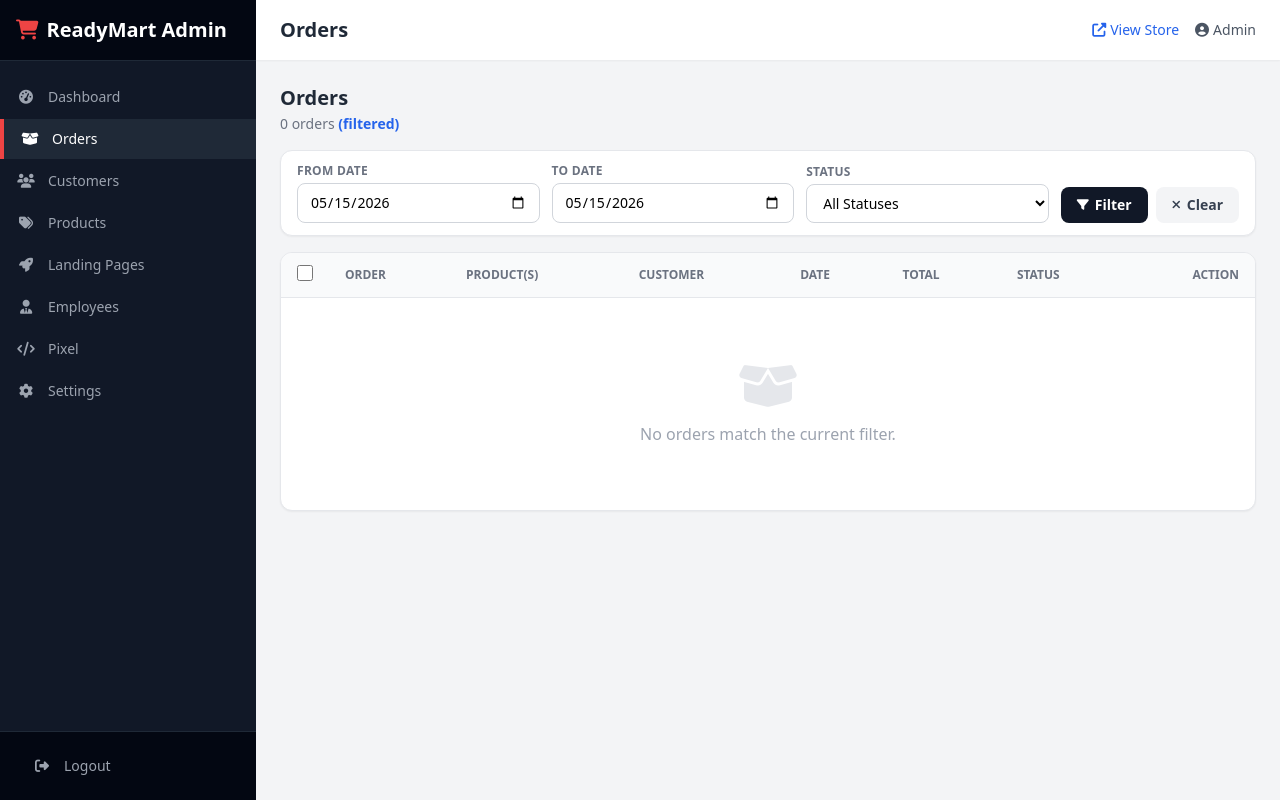
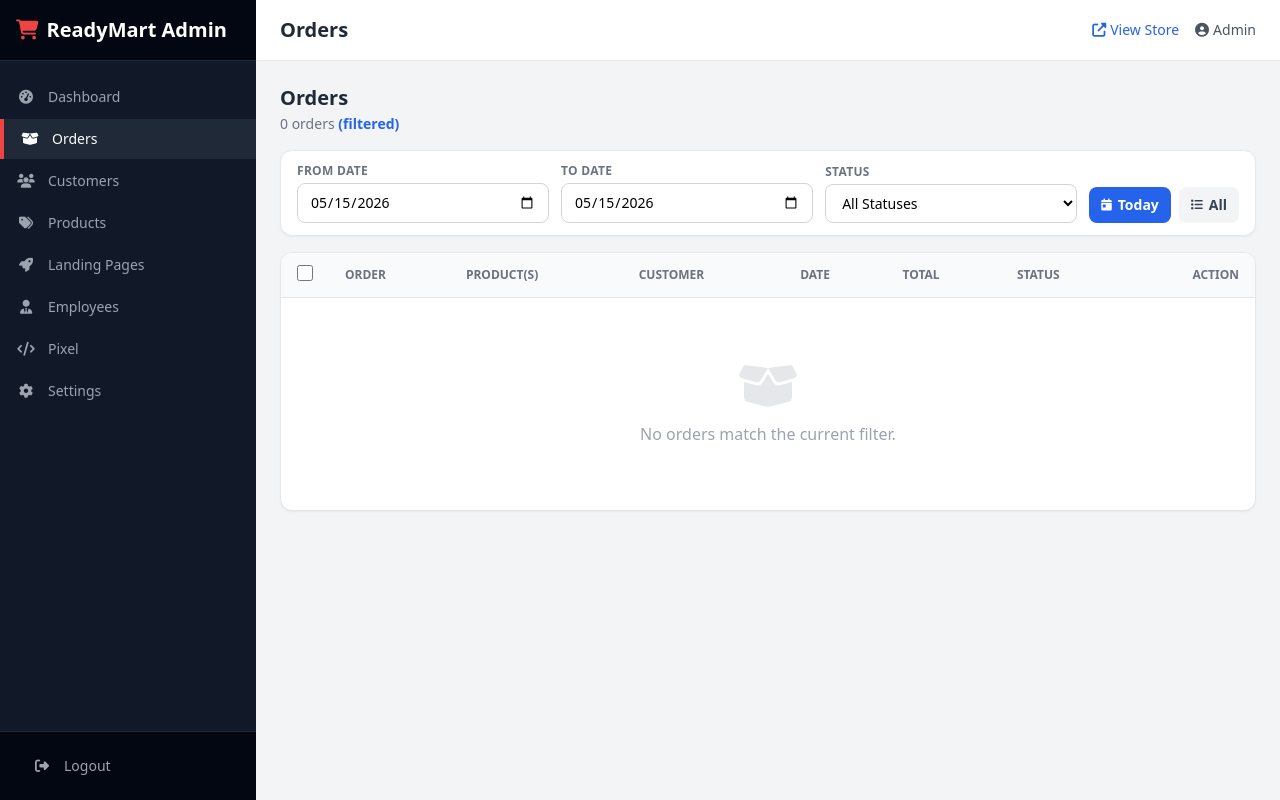
Before and after one commit to farzatcodes/readymart, a PHP site: page /admin/orders.php?date_from=2026-05-15&date_to=2026-05-15 in a window 1280 px wide. Run offline with PHP 8.4, Linux system fonts and the light colour scheme; the visitor is signed in with stand-in values (Sample User, id 1); some libraries are stand-ins or nearby versions.

Commit message:
Orders filter: auto-submit on status change, default to today
- Status dropdown submits the form instantly on change — no button click needed
- Date inputs also auto-submit on change
- Date range defaults to today on first load (no GET params)
- Added 'Today' button to quickly jump back to today's view
- Added 'All' link to show all orders (clears all filters)
- 'Clear Status' link strips only the status while keeping date range
- Removed the redundant 'Filter' button

https://claude.ai/code/session_016S37gCv77a4Jo4fn8qxLT6

```diff
--- a/admin/orders.php
+++ b/admin/orders.php
@@ -37,8 +37,11 @@ if ($_SERVER['REQUEST_METHOD'] === 'POST' && isset($_POST['bulk_status'], $_POST
 
 // ── Date / status filters ───────────────────────────────────────────────────
 // Bug #12: validate date strings to prevent arbitrary string injection
-$rawFrom = trim($_GET['date_from'] ?? '');
-$rawTo   = trim($_GET['date_to']   ?? '');
+$today  = date('Y-m-d');
+// Default to today when landing with no filters at all
+$noFiltersSet = !isset($_GET['date_from']) && !isset($_GET['date_to']) && !isset($_GET['status']);
+$rawFrom = trim($_GET['date_from'] ?? ($noFiltersSet ? $today : ''));
+$rawTo   = trim($_GET['date_to']   ?? ($noFiltersSet ? $today : ''));
 $filterDateFrom = (DateTime::createFromFormat('Y-m-d', $rawFrom) !== false) ? $rawFrom : '';
 $filterDateTo   = (DateTime::createFromFormat('Y-m-d', $rawTo)   !== false) ? $rawTo   : '';
 $filterStatus   = trim($_GET['status'] ?? '');
@@ -85,40 +88,57 @@ include 'includes/header.php';
 <?php endif; ?>
 
 <!-- ── Filter bar ──────────────────────────────────────────────────────────── -->
-<form method="GET" action="orders.php"
+<form method="GET" action="orders.php" id="filter-form"
       class="bg-white rounded-xl border border-gray-200 shadow-sm px-4 py-3 mb-4 flex flex-wrap gap-3 items-end">
     <div class="flex-1 min-w-[130px]">
         <label class="block text-xs font-bold text-gray-500 uppercase tracking-wide mb-1">From Date</label>
-        <input type="date" name="date_from" value="<?= htmlspecialchars($filterDateFrom) ?>"
+        <input type="date" name="date_from" id="input-date-from"
+               value="<?= htmlspecialchars($filterDateFrom) ?>"
+               onchange="document.getElementById('filter-form').submit()"
                class="w-full px-3 py-2 border border-gray-300 rounded-lg text-sm focus:outline-none focus:ring-2 focus:ring-gray-800 bg-white">
     </div>
     <div class="flex-1 min-w-[130px]">
         <label class="block text-xs font-bold text-gray-500 uppercase tracking-wide mb-1">To Date</label>
-        <input type="date" name="date_to" value="<?= htmlspecialchars($filterDateTo) ?>"
+        <input type="date" name="date_to" id="input-date-to"
+               value="<?= htmlspecialchars($filterDateTo) ?>"
+               onchange="document.getElementById('filter-form').submit()"
                class="w-full px-3 py-2 border border-gray-300 rounded-lg text-sm focus:outline-none focus:ring-2 focus:ring-gray-800 bg-white">
     </div>
     <div class="flex-1 min-w-[120px]">
         <label class="block text-xs font-bold text-gray-500 uppercase tracking-wide mb-1">Status</label>
-        <select name="status" class="w-full px-3 py-2 border border-gray-300 rounded-lg text-sm focus:outline-none focus:ring-2 focus:ring-gray-800 bg-white">
+        <select name="status" onchange="this.form.submit()"
+                class="w-full px-3 py-2 border border-gray-300 rounded-lg text-sm focus:outline-none focus:ring-2 focus:ring-gray-800 bg-white">
             <option value="">All Statuses</option>
             <?php foreach($validStatuses as $s): ?>
             <option value="<?= $s ?>" <?= $filterStatus===$s?'selected':'' ?>><?= $s ?></option>
             <?php endforeach; ?>
         </select>
     </div>
-    <div class="flex gap-2">
-        <button type="submit"
-                class="bg-gray-900 hover:bg-gray-700 text-white font-bold px-4 py-2 rounded-lg text-sm transition flex items-center gap-1.5">
-            <i class="fas fa-filter text-xs"></i> Filter
+    <div class="flex gap-2 flex-wrap">
+        <button type="button" onclick="setToday()"
+                class="bg-blue-600 hover:bg-blue-700 text-white font-bold px-3 py-2 rounded-lg text-sm transition flex items-center gap-1.5">
+            <i class="fas fa-calendar-day text-xs"></i> Today
         </button>
-        <?php if($filterDateFrom||$filterDateTo||$filterStatus): ?>
-        <a href="orders.php"
-           class="bg-gray-100 hover:bg-gray-200 text-gray-700 font-bold px-4 py-2 rounded-lg text-sm transition flex items-center gap-1.5">
-            <i class="fas fa-times text-xs"></i> Clear
+        <a href="orders.php?date_from=&date_to=&status="
+           class="bg-gray-100 hover:bg-gray-200 text-gray-700 font-bold px-3 py-2 rounded-lg text-sm transition flex items-center gap-1.5">
+            <i class="fas fa-list text-xs"></i> All
+        </a>
+        <?php if($filterStatus): ?>
+        <a href="orders.php?date_from=<?= urlencode($filterDateFrom) ?>&date_to=<?= urlencode($filterDateTo) ?>"
+           class="bg-gray-100 hover:bg-gray-200 text-gray-700 font-bold px-3 py-2 rounded-lg text-sm transition flex items-center gap-1.5">
+            <i class="fas fa-times text-xs"></i> Clear Status
         </a>
         <?php endif; ?>
     </div>
 </form>
+<script>
+function setToday() {
+    var today = new Date().toISOString().slice(0,10);
+    document.getElementById('input-date-from').value = today;
+    document.getElementById('input-date-to').value   = today;
+    document.getElementById('filter-form').submit();
+}
+</script>
 
 <!-- Bulk action bar -->
 <div id="bulk-bar"
```
